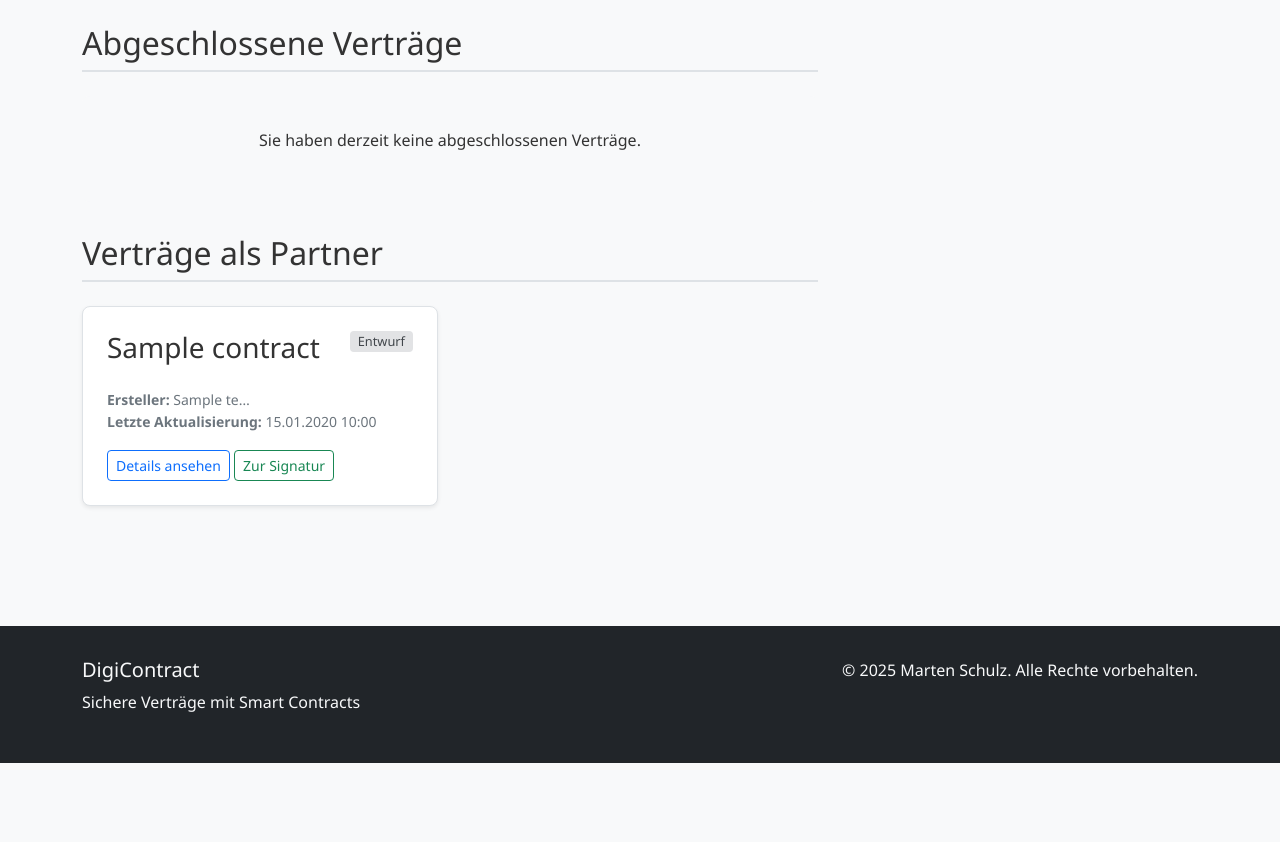
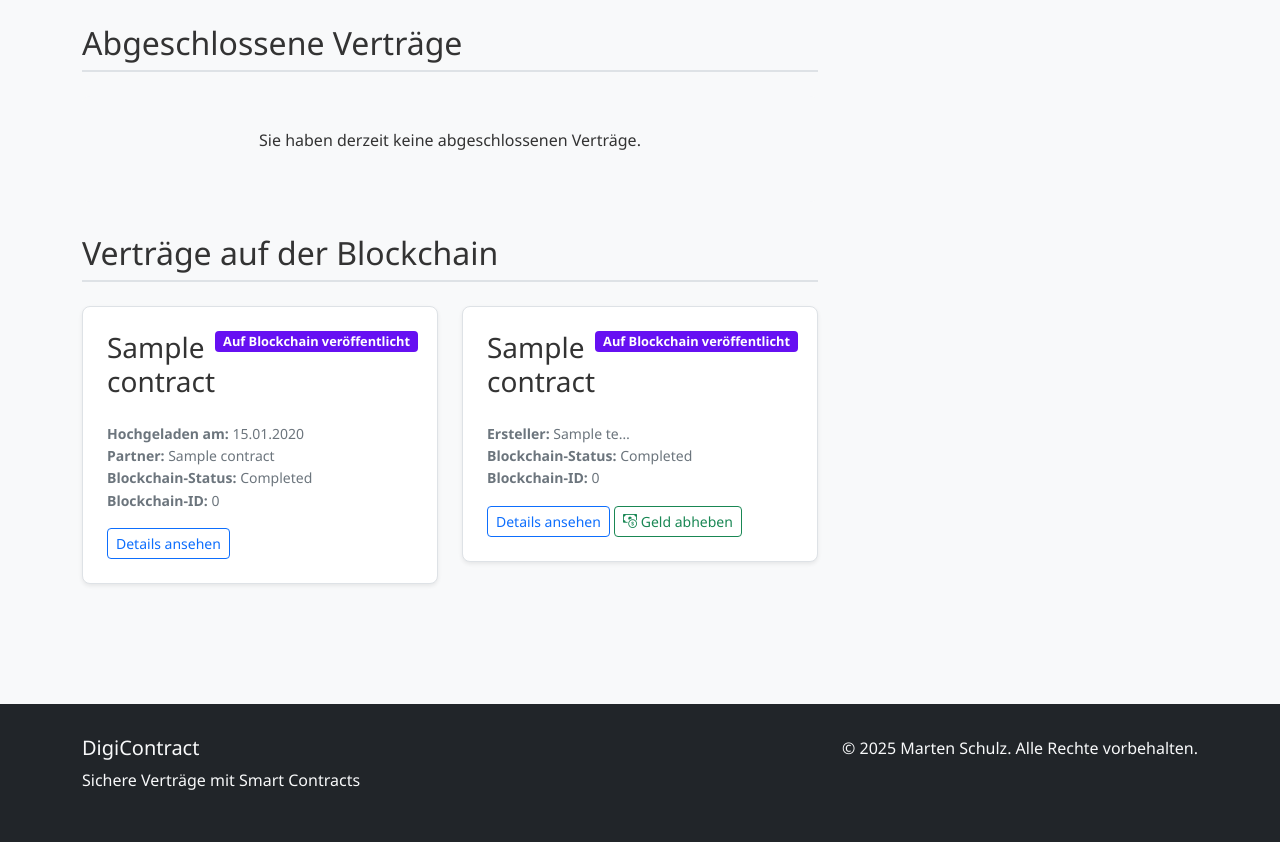
Before and after one commit to marten229/digital_contract_platform_django, a Django app: page /contractsapp/list/ in a window 1280 px wide. Shown: the part 637-1479 px from the top of the page. Before the commit the page ends 1400 px from the top, so only its background shows below. Run offline with Django 5.2, Linux system fonts and the light colour scheme; a user stored in the database is signed in; tables that the repository leaves empty hold one stand-in row (values such as "Sample post"); some libraries are stand-ins or nearby versions.

Commit message:
feat: Add blockchain publishing status and related functionality; enhance contract list view with blockchain details and styling

```diff
--- a/contractsapp/templates/contractsapp/contract_list.html
+++ b/contractsapp/templates/contractsapp/contract_list.html
@@ -109,10 +109,15 @@
                                         </div>
                                         <div class="contract-actions">
                                             <a href="{% url 'contract_detail' contract.pk %}" class="btn btn-outline-primary btn-sm">Details ansehen</a>
-                                            {% if contract.status == 'completed' and not contract.blockchain_tx_hash and contract.creator_address == user.ethereum_address %}
+                                            {% if contract.status == 'completed' and not contract.blockchain_contract_id and contract.creator_address == user.ethereum_address %}
                                                 <a href="{% url 'submit_to_blockchain' contract.pk %}" class="btn btn-outline-success btn-sm">
                                                     <i class="bi bi-link-45deg"></i> Zur Blockchain übermitteln
                                                 </a>
+                                            {% endif %}
+                                            {% if contract.status == 'blockchain_published' %}
+                                                <span class="badge bg-primary">
+                                                    <i class="bi bi-link-45deg"></i> Blockchain ID: {{ contract.blockchain_contract_id }}
+                                                </span>
                                             {% endif %}
                                         </div>
                                     </div>
@@ -196,6 +201,62 @@
                     </div>
                 </div>
                 {% endif %}
+
+                <!-- Blockchain-Verträge -->
+                <div class="contract-section">
+                    <h2 class="section-header">Verträge auf der Blockchain</h2>
+                    {% if blockchain_contracts or blockchain_partner_contracts %}
+                        <div class="row">
+                            {% for contract in blockchain_contracts %}
+                                <div class="col-md-6 mb-4">
+                                    <div class="contract-card">
+                                        <div class="d-flex justify-content-between align-items-start mb-3">
+                                            <h3>{{ contract.title }}</h3>
+                                            <span class="status-badge {{ contract.get_status_class }}">{{ contract.get_status_display_german }}</span>
+                                        </div>
+                                        <div class="contract-meta mb-3">
+                                            <div><strong>Hochgeladen am:</strong> {{ contract.uploaded_at|date:"d.m.Y" }}</div>
+                                            <div><strong>Partner:</strong> {{ contract.partner_name }}</div>
+                                            <div><strong>Blockchain-Status:</strong> {{ contract.blockchain_status }}</div>
+                                            <div><strong>Blockchain-ID:</strong> {{ contract.blockchain_contract_id }}</div>
+                                        </div>
+                                        <div class="contract-actions">
+                                            <a href="{% url 'contract_detail' contract.pk %}" class="btn btn-outline-primary btn-sm">Details ansehen</a>
+                                        </div>
+                                    </div>
+                                </div>
+                            {% endfor %}
+                            {% for contract in blockchain_partner_contracts %}
+                                <div class="col-md-6 mb-4">
+                                    <div class="contract-card partner-contract">
+                                        <div class="d-flex justify-content-between align-items-start mb-3">
+                                            <h3>{{ contract.title }}</h3>
+                                            <span class="status-badge {{ contract.get_status_class }}">{{ contract.get_status_display_german }}</span>
+                                        </div>
+                                        <div class="contract-meta mb-3">
+                                            <div><strong>Ersteller:</strong> {{ contract.creator_address|truncatechars:10 }}</div>
+                                            <div><strong>Blockchain-Status:</strong> {{ contract.blockchain_status }}</div>
+                                            <div><strong>Blockchain-ID:</strong> {{ contract.blockchain_contract_id }}</div>
+                                        </div>
+                                        <div class="contract-actions">
+                                            <a href="{% url 'contract_detail' contract.pk %}" class="btn btn-outline-primary btn-sm">Details ansehen</a>
+                                            {% if contract.blockchain_status == 'Completed' and contract.partner_address == user.ethereum_address %}
+                                                <button class="btn btn-outline-success btn-sm withdraw-funds"
+                                                        data-contract-id="{{ contract.pk }}">
+                                                    <i class="bi bi-cash-coin"></i> Geld abheben
+                                                </button>
+                                            {% endif %}
+                                        </div>
+                                    </div>
+                                </div>
+                            {% endfor %}
+                        </div>
+                    {% else %}
+                        <div class="empty-state">
+                            <p>Sie haben derzeit keine Verträge auf der Blockchain.</p>
+                        </div>
+                    {% endif %}
+                </div>
             {% else %}
                 <div class="empty-state mt-5">
                     <h3>Keine Verträge gefunden</h3>
--- a/contractsapp/views.py
+++ b/contractsapp/views.py
@@ -42,9 +42,14 @@
     completed_contracts = creator_contracts.filter(status='completed')
     rejected_contracts = creator_contracts.filter(status='rejected')
 
+    # Filter für Blockchain-Verträge hinzufügen
+    blockchain_contracts = creator_contracts.filter(status='blockchain_published')
+    blockchain_partner_contracts = partner_contracts.filter(status='blockchain_published')
+
     pending_partner_contracts = partner_contracts.filter(
         ~Q(status='completed') &
-        ~Q(status='rejected')
+        ~Q(status='rejected') &
+        ~Q(status='blockchain_published')
     )
 
     completed_partner_contracts = partner_contracts.filter(status='completed')
@@ -66,6 +71,8 @@
         'all_contracts': creator_contracts,
         'pending_partner_contracts': pending_partner_contracts,
         'completed_partner_contracts': completed_partner_contracts,
+        'blockchain_contracts': blockchain_contracts,
+        'blockchain_partner_contracts': blockchain_partner_contracts,
         'recent_activities': recent_activities,
     }
 
@@ -551,20 +558,31 @@
     blockchain_contract_id = request.POST.get('contract_id')
 
     if blockchain_tx_hash:
+        # Print debug information
+        print(f"Aktualisiere Blockchain-Status von Contract {pk}")
+        print(f"Frontend TX Hash: {blockchain_tx_hash}")
+        print(f"Frontend Contract ID: {blockchain_contract_id}")
+
         contract.transaction_hash = blockchain_tx_hash
 
         if blockchain_contract_id:
             contract.blockchain_contract_id = int(blockchain_contract_id)
 
+        # Explizit speichern und sicherstellen, dass die Daten gespeichert werden
         contract.save(update_fields=['transaction_hash', 'blockchain_contract_id'])
+        print(f"Daten gespeichert: TX Hash={contract.transaction_hash}, Contract ID={contract.blockchain_contract_id}")
+
+        # Status aktualisieren und Status auf "blockchain_published" setzen
+        contract.status = 'blockchain_published'
+        contract.save(update_fields=['status'])
 
         contract.update_blockchain_status()
 
         ContractActivity.log(
             contract=contract,
-            action='other',
+            action='blockchain_published',
             user=request.user,
-            details=f"Blockchain-Status aktualisiert: {contract.blockchain_status}"
+            details=f"Vertrag wurde auf der Blockchain registriert: TX {blockchain_tx_hash[:10]}..."
         )
 
         return JsonResponse({
@@ -686,6 +704,14 @@
             amount_wei = int(float(contract_amount) * 10**18)
             contract.contract_amount = amount_wei
             contract.save(update_fields=['contract_amount'])
+
+            ContractActivity.log(
+                contract=contract,
+                action='blockchain',
+                user=request.user,
+                user_role='creator',
+                details=f"Vertragswert festgelegt: {contract_amount} ETH"
+            )
         except (ValueError, TypeError):
             messages.error(request, "Bitte geben Sie einen gültigen Betrag ein.")
             return render(request, 'contractsapp/submit_to_blockchain.html', {'contract': contract})
@@ -700,6 +726,15 @@
                 try:
                     contract.pdf_hash = blockchain_service.calculate_pdf_hash(contract.pdf_file)
                     contract.save(update_fields=['pdf_hash'])
+
+                    ContractActivity.log(
+                        contract=contract,
+                        action='blockchain',
+                        user=request.user,
+                        user_role='creator',
+                        details="PDF-Hash wurde neu berechnet für Blockchain-Übermittlung"
+                    )
+
                     messages.success(request, "PDF-Hash wurde neu berechnet.")
                 except Exception as hash_error:
                     messages.error(request, f"Fehler beim Berechnen des PDF-Hashes: {str(hash_error)}")
@@ -716,7 +751,29 @@
                 amount_wei=contract.contract_amount
             )
 
+            ContractActivity.log(
+                contract=contract,
+                action='blockchain',
+                user=request.user,
+                user_role='creator',
+                details="Blockchain-Transaktion für Vertrag vorbereitet"
+            )
+
             tx_dict = dict(tx)
+
+            # Debugging logs to ensure data is being processed correctly
+            print(f"Blockchain transaction response: {tx_dict}")
+
+            # Save blockchain details
+            contract.blockchain_contract_id = tx_dict.get('contract_id')
+            contract.transaction_hash = tx_dict.get('transaction_hash')
+
+            if not contract.blockchain_contract_id or not contract.transaction_hash:
+                print("Error: Missing blockchain_contract_id or transaction_hash in response.")
+            else:
+                print(f"Saving contract with ID: {contract.blockchain_contract_id} and TX hash: {contract.transaction_hash}")
+
+            contract.save(update_fields=['blockchain_contract_id', 'transaction_hash'])
 
             for key, value in tx_dict.items():
                 if isinstance(value, bytes):
@@ -728,7 +785,23 @@
                 'is_submission': True
             })
         except Exception as e:
+            ContractActivity.log(
+                contract=contract,
+                action='blockchain_error',
+                user=request.user,
+                user_role='creator',
+                details=f"Fehler bei der Blockchain-Übermittlung: {str(e)}"
+            )
+
             messages.error(request, f"Fehler bei der Vorbereitung der Blockchain-Transaktion: {str(e)}")
             return redirect('contract_detail', pk=pk)
 
+    ContractActivity.log(
+        contract=contract,
+        action='blockchain',
+        user=request.user,
+        user_role='creator',
+        details="Blockchain-Übermittlungsseite geöffnet"
+    )
+
     return render(request, 'contractsapp/submit_to_blockchain.html', {'contract': contract})
--- a/static/css/contract_list.css
+++ b/static/css/contract_list.css
@@ -81,6 +81,11 @@
 .status-signed-partner { background-color: #f8d7da; color: #842029; }
 .status-completed { background-color: #d1e7dd; color: #0f5132; }
 .status-rejected { background-color: #f8d7da; color: #842029; }
+.status-blockchain {
+    background-color: #6610f2;
+    color: #ffffff;
+    font-weight: 600;
+}
 
 .activity-list {
     margin-top: 1.5rem;
```
Also changed, not shown: contractsapp/blockchain.py (+20 -2 lines), contractsapp/models.py (+15 -1 lines).
